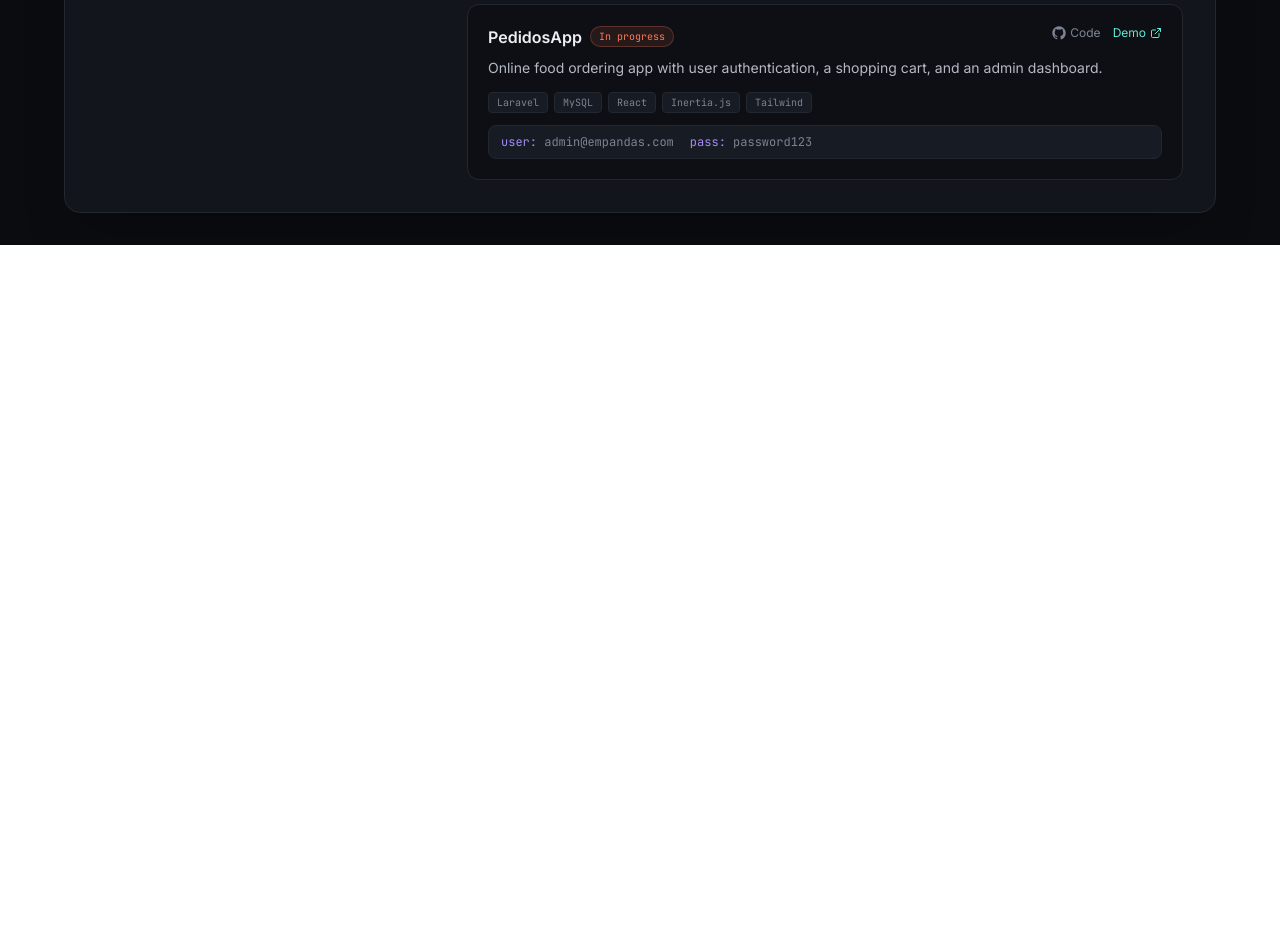
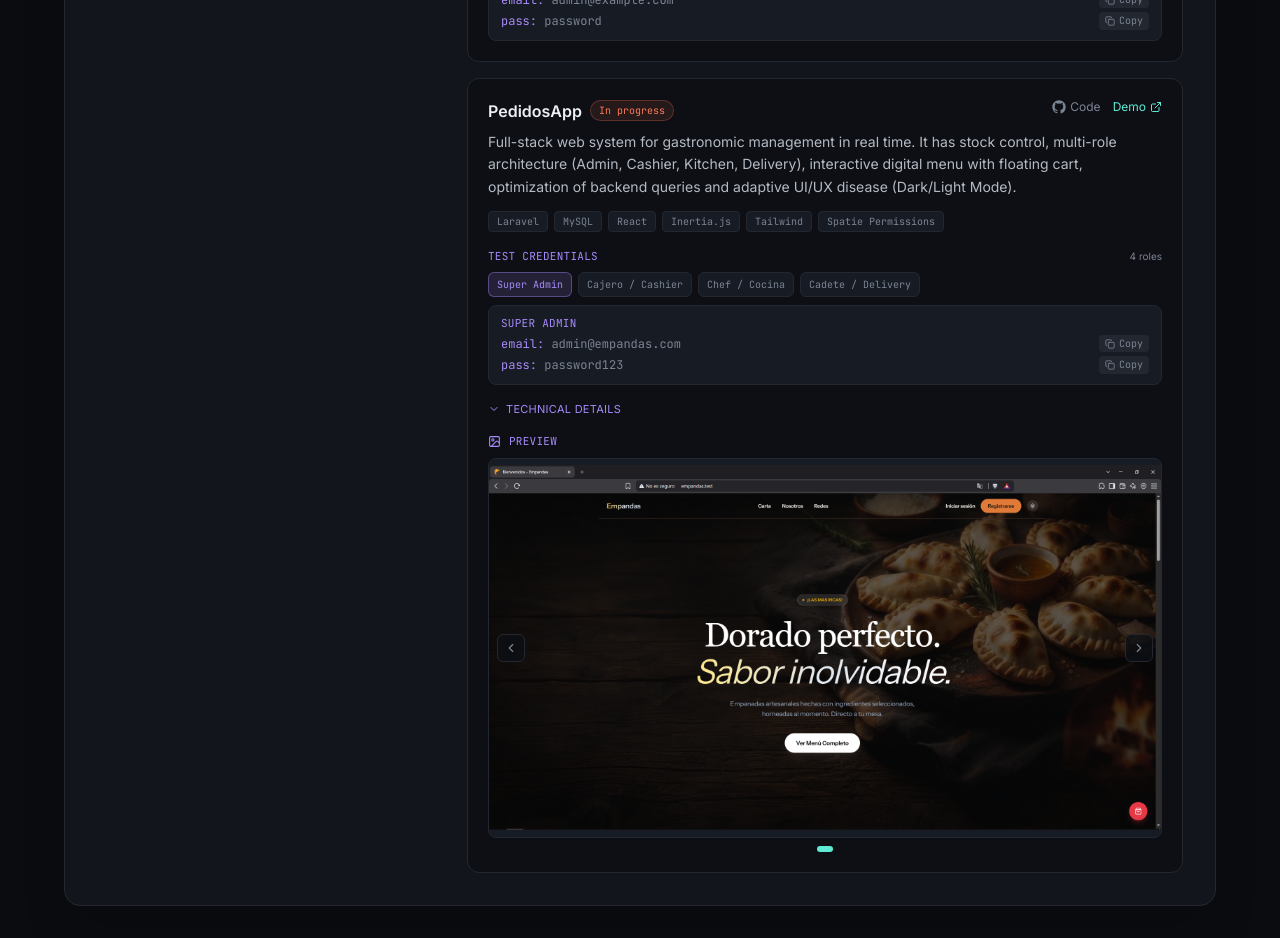
Before and after one commit to GomezBrianJoelAgustin/portafolioReact, a React app: page / in a window 1280 px wide. Shown: the part 960-1898 px from the top of the page. Before the commit the page ends 1205 px from the top, so only its background shows below. Built offline with nearby package versions, Linux system fonts and the light colour scheme; the HTML template or start-up script is replaced by a standard one.

Commit message:
feat: Add the preview section in OrdersApp

```diff
--- a/src/App.tsx
+++ b/src/App.tsx
@@ -7,8 +7,14 @@ import {
   Circle,
   GitBranch,
   Terminal,
+  Copy,
+  Check,
+  ChevronDown,
+  ChevronUp,
+  Image,
 } from "lucide-react";
 import profile from "./assets/profile.jpg";
+import welcomeImg from "./pedidosapp-screenshots/Welcome.PNG";
 
 function GithubIcon({ size = 18 }: { size?: number }) {
   return (
@@ -26,9 +32,10 @@ function LinkedinIcon({ size = 18 }: { size?: number }) {
   );
 }
 
-type Credentials = {
-  user: string;
-  pass: string;
+type RoleCredentials = {
+  role: string;
+  email: string;
+  password: string;
 };
 
 type ProjectType = {
@@ -38,7 +45,9 @@ type ProjectType = {
   github: string;
   demo: string;
   tech: string[];
-  credentials: Credentials;
+  roles: RoleCredentials[];
+  highlights?: string[];
+  images?: { label: string; src: string }[];
 };
 
 type SkillCategory = "Backend" | "Frontend" | "Tools";
@@ -57,16 +66,51 @@ const projects: ProjectType[] = [
     github: "https://github.com/GomezBrianJoelAgustin/SaleSystem",
     demo: "https://salesystem-816l.onrender.com/",
     tech: ["Laravel", "MySQL", "React", "Inertia.js", "Tailwind"],
-    credentials: { user: "visitor@example.com", pass: "password" },
+    roles: [
+      {
+        role: "Admin",
+        email: "admin@example.com",
+        password: "password",
+      },
+    ],
   },
   {
     title: "PedidosApp",
     status: "In progress",
-    desc: "Online food ordering app with user authentication, a shopping cart, and an admin dashboard.",
+    desc: "Full-stack web system for gastronomic management in real time. It has stock control, multi-role architecture (Admin, Cashier, Kitchen, Delivery), interactive digital menu with floating cart, optimization of backend queries and adaptive UI/UX disease (Dark/Light Mode).",
     github: "https://github.com/GomezBrianJoelAgustin/pedidosapp",
     demo: "https://pedidosapp-gno1.onrender.com/",
-    tech: ["Laravel", "MySQL", "React", "Inertia.js", "Tailwind"],
-    credentials: { user: "admin@empandas.com", pass: "password123" },
+    tech: ["Laravel", "MySQL", "React", "Inertia.js", "Tailwind", "Spatie Permissions"],
+    roles: [
+      {
+        role: "Super Admin",
+        email: "admin@empandas.com",
+        password: "password123",
+      },
+      {
+        role: "Cajero / Cashier",
+        email: "caja@empandas.com",
+        password: "password123",
+      },
+      {
+        role: "Chef / Cocina",
+        email: "cocina@empandas.com",
+        password: "password123",
+      },
+      {
+        role: "Cadete / Delivery",
+        email: "cadete@empandas.com",
+        password: "password123",
+      },
+    ],
+    highlights: [
+      "Access Control (Spatie Permissions): Isolated multi-role structure for cashier, kitchen, delivery and administration.",
+      "Performance Optimization: Strict backend pagination (10 items per page) and good practices in React to avoid memory leaks.",
+      "UI/UX Design: Handcrafted color palette adapted for both Dark Mode (Oven) and Gastronomic Light Mode.",
+    ],
+    images: [
+      { label: "Welcome", src: welcomeImg },
+    ],
   },
 ];
 
@@ -190,7 +234,6 @@ function App() {
             </div>
           </aside>
 
-          {/* Main content */}
           <main className="md:col-span-2 space-y-6">
             <div>
               <p className="mono text-xs text-[#7C8494] flex items-center gap-2 mb-3">
@@ -273,7 +316,111 @@ function Stat({ number, label }: { number: string; label: string }) {
   );
 }
 
-function Project({ title, status, desc, github, demo, tech, credentials }: ProjectType) {
+function CopyButton({ text }: { text: string }) {
+  const [copied, setCopied] = useState(false);
+
+  const handleCopy = async () => {
+    await navigator.clipboard.writeText(text);
+    setCopied(true);
+    setTimeout(() => setCopied(false), 1500);
+  };
+
+  return (
+    <button
+      onClick={handleCopy}
+      className="inline-flex items-center gap-1 text-[10px] px-1.5 py-0.5 rounded bg-[#232830] hover:bg-[#2E333D] text-[#7C8494] transition-colors"
+      aria-label={`Copy ${text}`}
+    >
+      {copied ? (
+        <>
+          <Check size={10} className="text-[#5EEAD4]" />
+          <span className="text-[#5EEAD4]">Copied</span>
+        </>
+      ) : (
+        <>
+          <Copy size={10} />
+          <span>Copy</span>
+        </>
+      )}
+    </button>
+  );
+}
+
+function ProjectCarousel({ images }: { images: { label: string; src: string }[] }) {
+  const [index, setIndex] = useState(0);
+
+  const prev = () => setIndex((i) => (i === 0 ? images.length - 1 : i - 1));
+  const next = () => setIndex((i) => (i === images.length - 1 ? 0 : i + 1));
+
+  if (!images || images.length === 0) return null;
+
+  return (
+    <div className="mt-4">
+      <div className="flex items-center gap-2 mb-2">
+        <Image size={13} className="text-[#A78BFA]" />
+        <span className="mono text-[11px] text-[#A78BFA] uppercase tracking-wide">
+          Preview
+        </span>
+      </div>
+      <div className="relative rounded-lg overflow-hidden border border-[#232830] bg-[#171B23]">
+        <div className="aspect-video flex items-center justify-center">
+          <img
+            src={images[index].src}
+            alt={images[index].label}
+            className="w-full h-full object-contain"
+          />
+        </div>
+
+        <div className="absolute inset-x-0 top-1/2 -translate-y-1/2 flex items-center justify-between px-2 pointer-events-none">
+          <button
+            onClick={prev}
+            className="pointer-events-auto p-1.5 rounded-md bg-[#0D0F14]/80 border border-[#232830] text-[#7C8494] hover:text-[#EDEFF2] transition-colors"
+            aria-label="Previous screenshot"
+          >
+            <ChevronDown size={14} className="rotate-90" />
+          </button>
+          <button
+            onClick={next}
+            className="pointer-events-auto p-1.5 rounded-md bg-[#0D0F14]/80 border border-[#232830] text-[#7C8494] hover:text-[#EDEFF2] transition-colors"
+            aria-label="Next screenshot"
+          >
+            <ChevronDown size={14} className="-rotate-90" />
+          </button>
+        </div>
+      </div>
+
+      <div className="flex items-center justify-center gap-1.5 mt-2">
+        {images.map((img, i) => (
+          <button
+            key={i}
+            onClick={() => setIndex(i)}
+            className={`h-1.5 rounded-full transition-all ${
+              i === index ? "w-4 bg-[#5EEAD4]" : "w-1.5 bg-[#232830] hover:bg-[#7C8494]"
+            }`}
+            aria-label={`Go to screenshot ${i + 1}: ${img.label}`}
+          />
+        ))}
+      </div>
+    </div>
+  );
+}
+
+function Project({
+  title,
+  status,
+  desc,
+  github,
+  demo,
+  tech,
+  roles,
+  highlights,
+  images,
+}: ProjectType) {
+  const [selectedRole, setSelectedRole] = useState(0);
+  const [showHighlights, setShowHighlights] = useState(false);
+
+  const current = roles[selectedRole] || roles[0];
+
   return (
     <div className="glow group p-5 rounded-xl border border-[#232830] bg-[#0D0F14] transition-all duration-200">
       <div className="flex items-start justify-between gap-3 flex-wrap">
@@ -318,16 +465,79 @@ function Project({ title, status, desc, github, demo, tech, credentials }: Proje
         ))}
       </div>
 
-      {credentials && (
-        <div className="mono text-xs mt-3 bg-[#171B23] border border-[#232830] rounded-lg px-3 py-2 text-[#7C8494] flex flex-wrap gap-x-4 gap-y-1">
-          <span>
-            <span className="text-[#A78BFA]">user:</span> {credentials.user}
-          </span>
-          <span>
-            <span className="text-[#A78BFA]">pass:</span> {credentials.pass}
-          </span>
+      {roles && roles.length > 0 && (
+        <div className="mt-4">
+          <div className="flex items-center justify-between mb-2">
+            <p className="mono text-[11px] text-[#A78BFA] uppercase tracking-wide">
+              Test Credentials
+            </p>
+            {roles.length > 1 && (
+              <span className="text-[10px] text-[#7C8494]">{roles.length} roles</span>
+            )}
+          </div>
+
+          {roles.length > 1 && (
+            <div className="flex flex-wrap gap-1.5 mb-2">
+              {roles.map((r, i) => (
+                <button
+                  key={r.role}
+                  onClick={() => setSelectedRole(i)}
+                  className={`mono text-[10px] px-2 py-1 rounded-md border transition-colors ${
+                    i === selectedRole
+                      ? "bg-[#A78BFA]/15 border-[#A78BFA]/40 text-[#A78BFA]"
+                      : "bg-[#171B23] border-[#232830] text-[#7C8494] hover:border-[#7C8494]/40"
+                  }`}
+                >
+                  {r.role}
+                </button>
+              ))}
+            </div>
+          )}
+
+          <div className="mono text-xs bg-[#171B23] border border-[#232830] rounded-lg px-3 py-2.5">
+            <div className="flex items-center justify-between mb-1">
+              <span className="text-[#A78BFA] text-[11px] uppercase tracking-wide">
+                {current.role}
+              </span>
+            </div>
+            <div className="flex flex-col gap-1 text-[#7C8494]">
+              <div className="flex items-center justify-between gap-2">
+                <span>
+                  <span className="text-[#A78BFA]">email:</span> {current.email}
+                </span>
+                <CopyButton text={current.email} />
+              </div>
+              <div className="flex items-center justify-between gap-2">
+                <span>
+                  <span className="text-[#A78BFA]">pass:</span> {current.password}
+                </span>
+                <CopyButton text={current.password} />
+              </div>
+            </div>
+          </div>
         </div>
       )}
+
+      {highlights && highlights.length > 0 && (
+        <div className="mt-4">
+          <button
+            onClick={() => setShowHighlights(!showHighlights)}
+            className="flex items-center gap-1.5 text-[11px] text-[#A78BFA] uppercase tracking-wide hover:text-[#EDEFF2] transition-colors"
+          >
+            {showHighlights ? <ChevronUp size={12} /> : <ChevronDown size={12} />}
+            Technical details
+          </button>
+          {showHighlights && (
+            <ul className="mt-2 space-y-1.5 text-[#B4BAC4] text-xs leading-relaxed list-disc list-inside">
+              {highlights.map((h, i) => (
+                <li key={i}>{h}</li>
+              ))}
+            </ul>
+          )}
+        </div>
+      )}
+
+      {images && images.length > 0 && <ProjectCarousel images={images} />}
     </div>
   );
 }
```
Also changed, not shown: src/pedidosapp-screenshots/Welcome.PNG (added).
